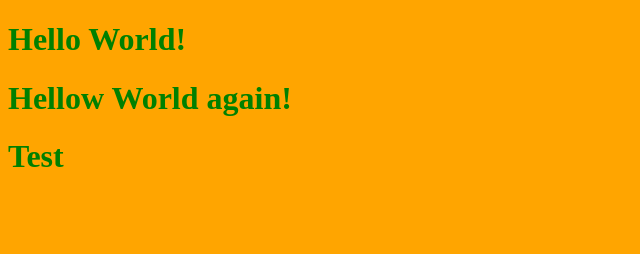
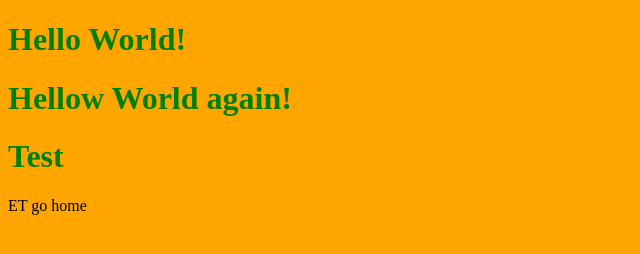
Before and after one commit to Kodigo2107/gitAgain, a plain HTML site: page index.html in a window 1280 px wide. Shown: the full height of the page, 0-640 px from the left. Drawn offline with Linux system fonts and the light colour scheme.

Commit message:
Update index.html
ET go home

```diff
--- a/index.html
+++ b/index.html
@@ -11,6 +11,7 @@
         <h1>Hello World!</h1>
         <h1>Hellow World again!<h1>
         <h1>Test</h1>
+        <p>ET go home</p>
     </div>
 </body>
 </html>
```
